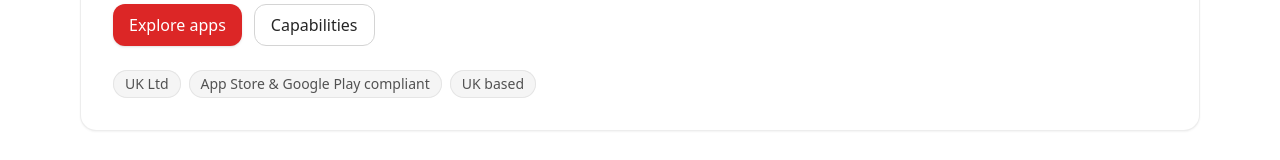
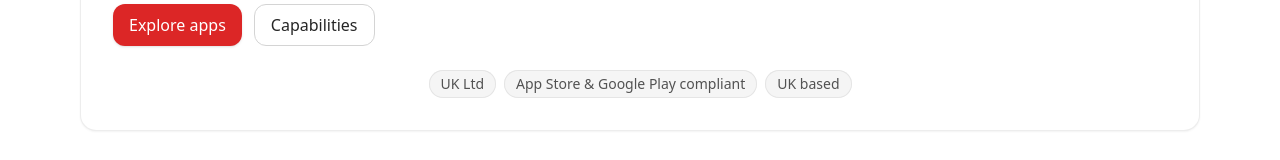
Before and after one commit to repinfaust/arcturusdc.github.io, a Next.js app: page / in a window 1280 px wide. Shown: the part 497-657 px from the top of the page. Built offline with nearby package versions, Linux system fonts and the light colour scheme.

Commit message:
Update page.js

```diff
--- a/src/app/page.js
+++ b/src/app/page.js
@@ -11,13 +11,12 @@ export const metadata = {
 
 export default function Home() {
   const HEADLINE = "Practical software for real needs.";
-
   const BLURB =
     "Arcturus Digital Consulting builds apps and digital products that focus on real-world problems — not technology for its own sake. From ADHD support to family organisation and fitness planning, every product is designed around a clear need, with privacy and compliance built in from the start.";
 
   return (
     <main className="relative">
-      {/* Brand strip (always visible) */}
+      {/* Brand strip */}
       <div className="mx-auto max-w-6xl px-4 mt-2 mb-1 flex items-center gap-2">
         <Image
           src="/img/logo-mark.png"
@@ -32,13 +31,11 @@ export default function Home() {
         </span>
       </div>
 
-      {/* Top intro */}
+      {/* Intro */}
       <section className="mx-auto max-w-6xl px-4 pt-4 sm:pt-14">
         <div className="grid lg:grid-cols-1 gap-6">
           <div className="rounded-2xl bg-white border border-neutral-200/70 p-8 shadow-sm">
-            <p className="text-xs font-semibold text-red-600 mb-3">
-              Product &amp; Apps
-            </p>
+            <p className="text-xs font-semibold text-red-600 mb-3">Product &amp; Apps</p>
 
             <h1 className="text-4xl md:text-5xl font-extrabold tracking-tight text-neutral-900">
               {HEADLINE}
@@ -61,8 +58,8 @@ export default function Home() {
               </Link>
             </div>
 
-            {/* Consistent non-interactive badges, centred on smaller screens */}
-            <div className="mt-6 flex flex-wrap justify-start sm:justify-start gap-2 text-xs sm:text-sm">
+            {/* CENTRED, non-interactive, consistent */}
+            <div className="mt-6 flex flex-wrap justify-center gap-2">
               <span className="badge">UK Ltd</span>
               <span className="badge">App Store &amp; Google Play compliant</span>
               <span className="badge">UK based</span>
@@ -71,7 +68,6 @@ export default function Home() {
         </div>
       </section>
 
-      {/* Parallax heroes */}
       <HeroWithCapabilities />
       <HeroWithApps />
     </main>
```
